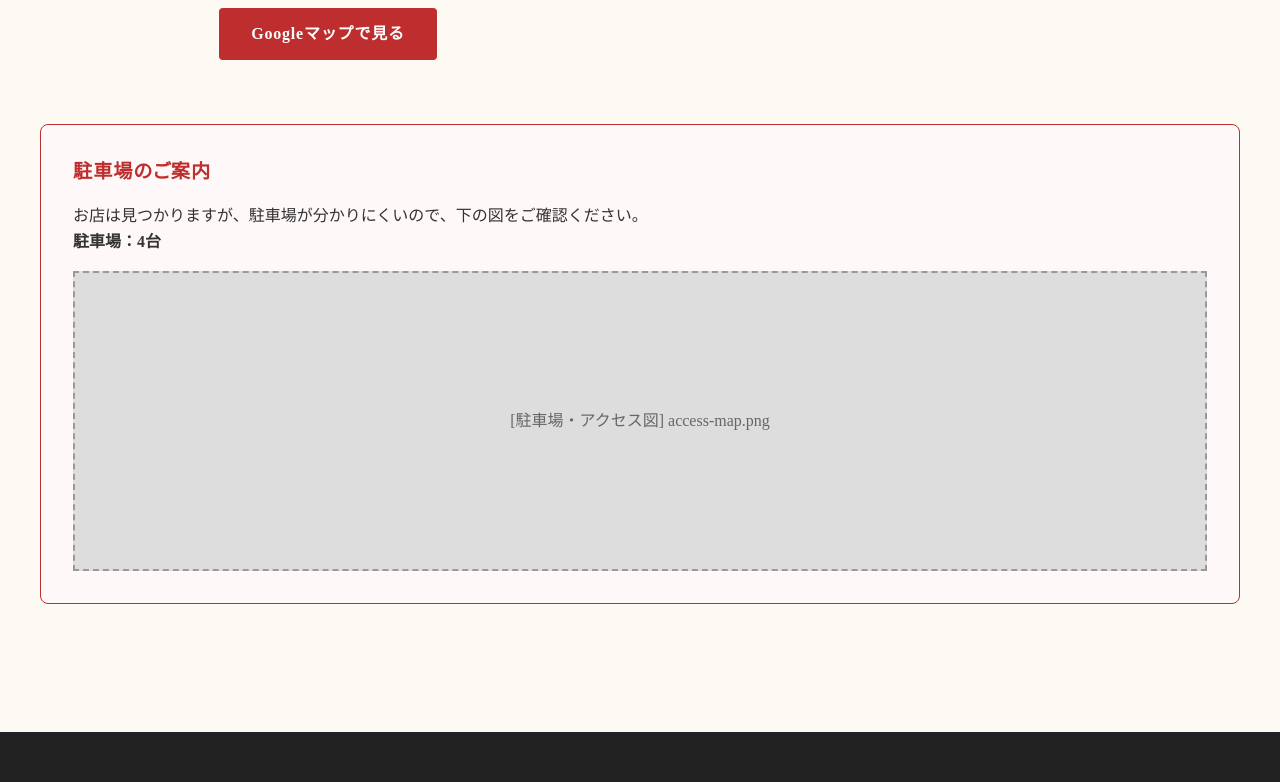
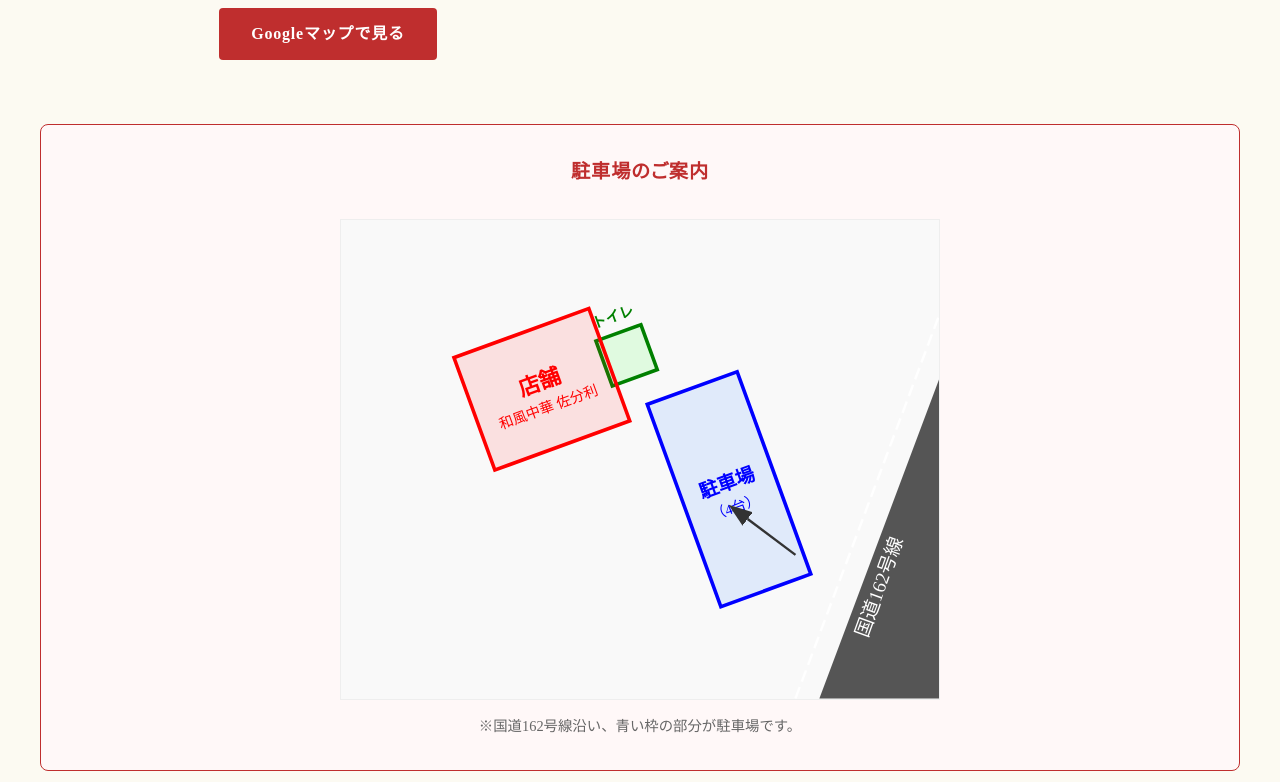
Before and after one commit to por-lgtm/saburi, a Next.js app: page /access in a window 1280 px wide. Shown: the part 693-1475 px from the top of the page. Built offline with nearby package versions, Linux system fonts and the light colour scheme.

Commit message:
feat: Add ParkingMap component to Access page

```diff
--- a/src/app/access/page.js
+++ b/src/app/access/page.js
@@ -1,5 +1,6 @@
 import Link from 'next/link';
 import styles from './page.module.css';
+import ParkingMap from '@/components/Access/ParkingMap';
 
 export const metadata = {
     title: 'アクセス | 和風中華 佐分利',
@@ -8,17 +9,9 @@ export const metadata = {
 
 export default function AccessPage() {
     const mapUrl = "https://maps.app.goo.gl/Ji47U8bjkoWaSpNc7?g_st=ic";
-    // Encode address for embed
-    const address = "和風中華 佐分利";
-    const embedUrl = `https://www.google.com/maps/embed?pb=!1m18!1m12!1m3!1d203.7!2d135.545!3d35.289!2m3!1f0!2f0!3f0!3m2!1i1024!2i768!4f13.1!3m3!1m2!1s0x6000494955555555%3A0x1234567890abcdef!2z5ZKM6aKo5Lit6I-vIOS9k-li5Yip!5e0!3m2!1sja!2sjp!4v1600000000000!5m2!1sja!2sjp`;
-    // Note: Using a generic embed for "Saburi" might need valid CID.
-    // Since I can't look up CID dynamically easily without API key, I'll use q=Address.
     const addressEncoded = encodeURIComponent("〒601-0721 京都府南丹市美山町上平屋盆徳5−2");
-    const embedSrc = `https://www.google.com/maps/embed/v1/place?key=YOUR_API_KEY&q=${addressEncoded}`;
-    // Wait, standard iframe embed doesn't need API key if using "pb" parameter from "Share -> Embed", but I don't have it.
-    // I will use the "q" parameter in the standard output format which is:
-    // https://maps.google.com/maps?q=${addressEncoded}&t=&z=15&ie=UTF8&iwloc=&output=embed
-    const simpleEmbed = `https://maps.google.com/maps?q=${addressEncoded}&t=&z=15&ie=UTF8&iwloc=&output=embed`;
+    // Standard Google Maps Embed with q parameter
+    const embedSrc = `https://maps.google.com/maps?q=${addressEncoded}&t=&z=15&ie=UTF8&iwloc=&output=embed`;
 
     return (
         <div className="container section">
@@ -67,7 +60,7 @@ export default function AccessPage() {
                     <h3 style={{ marginBottom: '1rem', fontFamily: 'var(--font-serif)' }}>マップ</h3>
                     <div className={styles.mapContainer}>
                         <iframe
-                            src={simpleEmbed}
+                            src={embedSrc}
                             className={styles.mapFrame}
                             allowFullScreen
                             loading="lazy"
@@ -76,13 +69,10 @@ export default function AccessPage() {
                 </div>
             </div>
 
-            <div className={styles.parkingSection}>
-                <h3 className={styles.parkingTitle}>駐車場のご案内</h3>
-                <p>お店は見つかりますが、駐車場が分かりにくいので、下の図をご確認ください。</p>
-                <p><strong>駐車場：4台</strong></p>
-                <div className={styles.parkingMapPlaceholder}>
-                    {/* Real image should be here: access-map.png */}
-                    [駐車場・アクセス図] access-map.png
+            <div className={styles.parkingSection} style={{ marginTop: '4rem' }}>
+                <h3 className={styles.parkingTitle} style={{ textAlign: 'center', marginBottom: '2rem', fontFamily: 'var(--font-serif)' }}>駐車場のご案内</h3>
+                <div style={{ maxWidth: '800px', margin: '0 auto' }}>
+                    <ParkingMap />
                 </div>
             </div>
         </div>
--- /dev/null
+++ b/src/components/Access/ParkingMap.js
@@ -0,0 +1,56 @@
+export default function ParkingMap() {
+    return (
+        <div style={{ width: '100%', maxWidth: '600px', margin: '0 auto', fontFamily: 'var(--font-sans)' }}>
+            <svg viewBox="0 0 500 400" xmlns="http://www.w3.org/2000/svg" style={{ backgroundColor: '#f9f9f9', border: '1px solid #eee' }}>
+                {/* Route 162 (Diagonal Road) - Bottom Left to Top Right */}
+                <path d="M400 400 L550 0 L650 0 L500 400 Z" fill="#555" />
+                <path d="M380 400 L530 0" stroke="white" strokeWidth="2" strokeDasharray="10,5" />
+                <text x="440" y="350" fill="white" fontSize="16" transform="rotate(-70 440,350)">国道162号線</text>
+
+                {/* Parking (Blue) */}
+                <g transform="rotate(-20 280 220)">
+                    <rect x="280" y="150" width="80" height="180"
+                        fill="rgba(0, 100, 255, 0.1)"
+                        stroke="blue"
+                        strokeWidth="3"
+                    />
+                    <text x="320" y="240" textAnchor="middle" fill="blue" fontSize="16" fontWeight="bold">駐車場</text>
+                    <text x="320" y="260" textAnchor="middle" fill="blue" fontSize="12">（4台）</text>
+                </g>
+
+                {/* Toilet (Green) */}
+                <g transform="rotate(-20 220 120)">
+                    <rect x="220" y="100" width="40" height="40"
+                        fill="rgba(0, 255, 0, 0.1)"
+                        stroke="green"
+                        strokeWidth="3"
+                    />
+                    <text x="240" y="90" textAnchor="middle" fill="green" fontSize="12" fontWeight="bold">トイレ</text>
+                </g>
+
+                {/* Restaurant (Red) */}
+                <g transform="rotate(-20 150 180)">
+                    <rect x="120" y="100" width="120" height="100"
+                        fill="rgba(255, 0, 0, 0.1)"
+                        stroke="red"
+                        strokeWidth="3"
+                    />
+                    <text x="180" y="150" textAnchor="middle" fill="red" fontSize="18" fontWeight="bold">店舗</text>
+                    <text x="180" y="170" textAnchor="middle" fill="red" fontSize="12">和風中華 佐分利</text>
+                </g>
+
+                {/* Entrance Arrow */}
+                <path d="M380 280 L340 250" stroke="#333" strokeWidth="2" markerEnd="url(#arrowhead)" />
+                <defs>
+                    <marker id="arrowhead" markerWidth="10" markerHeight="7" refX="0" refY="3.5" orient="auto">
+                        <polygon points="0 0, 10 3.5, 0 7" fill="#333" />
+                    </marker>
+                </defs>
+
+            </svg>
+            <p style={{ textAlign: 'center', fontSize: '0.9rem', color: '#666', marginTop: '0.5rem' }}>
+                ※国道162号線沿い、青い枠の部分が駐車場です。
+            </p>
+        </div>
+    );
+}
```
